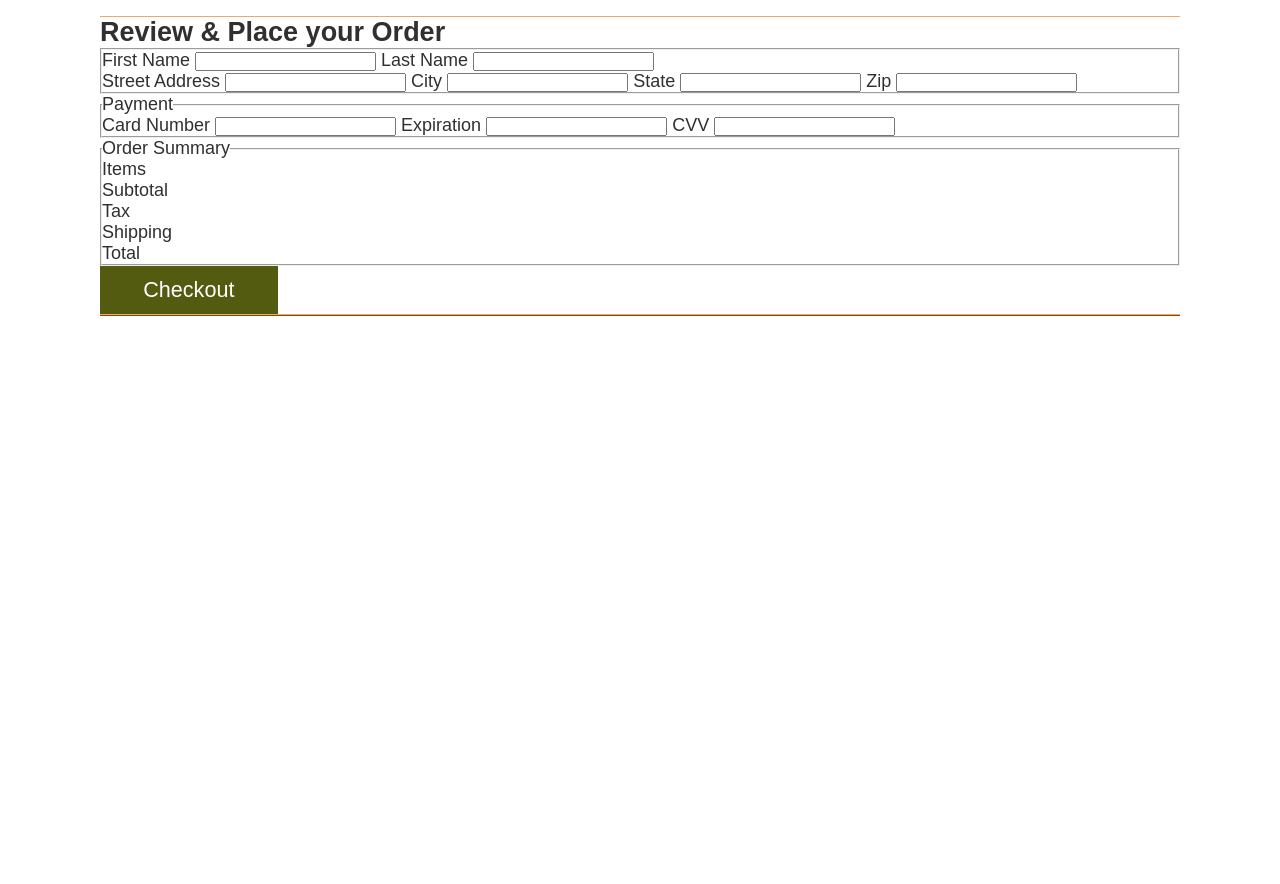
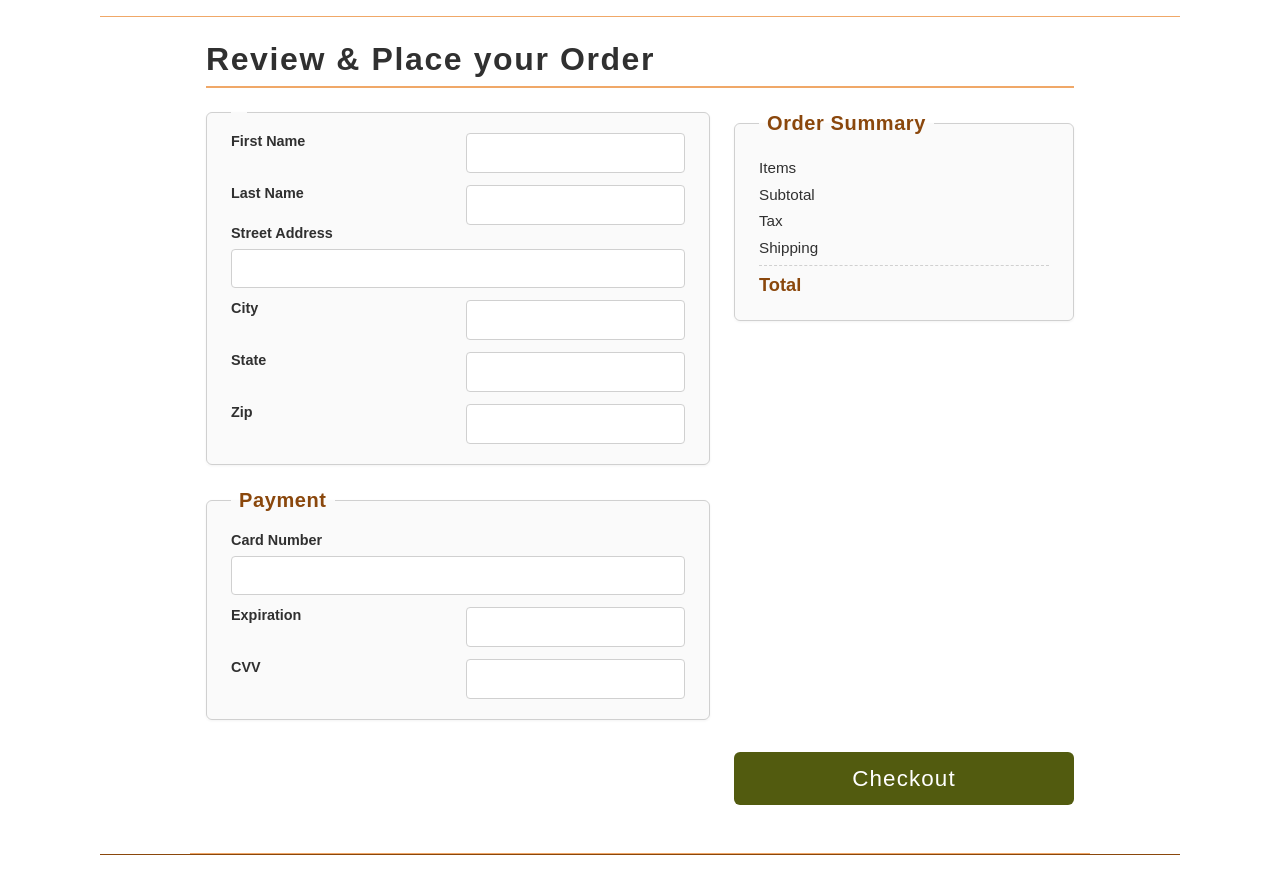
Before and after one commit to charlesisama/wdd330-team-one-, a website: page src/checkout/index.html in a window 1280 px wide. Before the commit the page ends 800 px from the top, so only its background shows below. Drawn offline with Linux system fonts and the light colour scheme; files that its build step writes are made by us from their sources.

Commit message:
Fix stylesheet path in checkout page; add styles for checkout form and order summary; enhance checkout process with improved total calculations and event handling.

```diff
--- a/src/checkout/index.html
+++ b/src/checkout/index.html
@@ -5,7 +5,7 @@
     <meta charset="UTF-8" />
     <meta name="viewport" content="width=device-width, initial-scale=1.0" />
     <title>Sleep Outside | Checkout</title>
-    <link rel="stylesheet" href="css/style.css" />
+    <link rel="stylesheet" href="../css/style.css" />
     <script src="../js/checkout.js" type="module"></script>
   </head>
 
--- a/src/css/style.css
+++ b/src/css/style.css
@@ -400,3 +400,199 @@ footer {
   color: var(--secondary-color);
   font-weight: bold;
 }
+
+/* ==========================================================================
+   Checkout Page Styles
+   ========================================================================== */
+
+main.checkout {
+  padding: 1.5rem 1rem 3rem;
+  max-width: 900px;
+  margin: 0 auto;
+}
+
+main.checkout h2 {
+  font-family: var(--font-headline);
+  font-size: 2rem;
+  letter-spacing: 0.05em;
+  color: var(--dark-grey);
+  margin-bottom: 1.5rem;
+  border-bottom: 2px solid var(--primary-color);
+  padding-bottom: 0.5rem;
+}
+
+/* Form Layout & Fieldsets */
+.checkout-form form {
+  display: flex;
+  flex-direction: column;
+  gap: 1.5rem;
+}
+
+.checkout-form fieldset {
+  border: 1px solid var(--light-grey);
+  border-radius: 6px;
+  padding: 1.25rem 1.5rem;
+  background-color: #fafafa;
+  box-shadow: 0 1px 3px rgba(0, 0, 0, 0.05);
+}
+
+.checkout-form legend {
+  font-family: var(--font-headline);
+  font-size: 1.25rem;
+  letter-spacing: 0.03em;
+  color: var(--tertiary-color);
+  padding: 0 0.5rem;
+  font-weight: bold;
+}
+
+/* Input Fields & Labels */
+.checkout__name,
+.checkout__address,
+.checkout__payment {
+  display: flex;
+  flex-direction: column;
+  gap: 0.75rem;
+}
+
+.checkout-form label {
+  font-size: var(--small-font);
+  font-weight: bold;
+  color: var(--dark-grey);
+  margin-bottom: -0.25rem;
+}
+
+.checkout-form input[type="text"] {
+  width: 100%;
+  padding: 0.65rem 0.75rem;
+  font-family: var(--font-body);
+  font-size: 0.95rem;
+  border: 1px solid var(--light-grey);
+  border-radius: 4px;
+  background-color: #ffffff;
+  transition:
+    border-color 0.2s ease,
+    box-shadow 0.2s ease;
+}
+
+.checkout-form input[type="text"]:focus {
+  outline: none;
+  border-color: var(--secondary-color);
+  box-shadow: 0 0 0 2px rgba(82, 91, 15, 0.2);
+}
+
+/* Order Summary Box */
+.checkout-summary {
+  background-color: #f4f5f0;
+  border: 1px solid var(--secondary-color);
+}
+
+.order__summary {
+  display: grid;
+  grid-template-columns: 1fr auto;
+  row-gap: 0.6rem;
+  font-size: 0.95rem;
+  padding: 0.25rem 0;
+}
+
+.order__summary div:nth-child(odd) {
+  color: var(--dark-grey);
+}
+
+.order__summary div:nth-child(even) {
+  font-weight: bold;
+  text-align: right;
+  color: var(--dark-grey);
+}
+
+.order__summary div:nth-last-child(1),
+.order__summary div:nth-last-child(2) {
+  font-size: var(--large-font);
+  color: var(--tertiary-color);
+  font-weight: bold;
+  padding-top: 0.5rem;
+  border-top: 1px dashed var(--light-grey);
+}
+
+/* Submit Button */
+#checkoutSubmit {
+  width: 100%;
+  padding: 0.85rem;
+  background-color: var(--secondary-color);
+  color: #ffffff;
+  font-family: var(--font-headline);
+  font-size: 1.4rem;
+  letter-spacing: 0.05em;
+  border: none;
+  border-radius: 6px;
+  cursor: pointer;
+  transition:
+    background-color 0.2s ease,
+    transform 0.1s ease;
+  margin-top: 0.5rem;
+}
+
+#checkoutSubmit:hover {
+  background-color: var(--tertiary-color);
+  transform: translateY(-1px);
+}
+
+#checkoutSubmit:active {
+  transform: translateY(0);
+}
+
+/* Responsive Grid for Desktop (2-column layout) */
+@media screen and (min-width: 768px) {
+  .checkout-form form {
+    display: grid;
+    grid-template-columns: 1fr 340px;
+    gap: 1.5rem;
+    align-items: start;
+  }
+
+  /* Left column takes inputs */
+  .checkout-form fieldset:nth-of-type(1),
+  .checkout-form fieldset:nth-of-type(2) {
+    grid-column: 1;
+  }
+
+  /* Right column holds summary and submit button */
+  .checkout-summary {
+    grid-column: 2;
+    grid-row: 1 / span 2;
+    position: sticky;
+    top: 1.5rem;
+  }
+
+  #checkoutSubmit {
+    grid-column: 2;
+  }
+
+  /* Internal Form Grid Spacing */
+  .checkout__name {
+    display: grid;
+    grid-template-columns: 1fr 1fr;
+    column-gap: 1rem;
+  }
+
+  .checkout__address {
+    display: grid;
+    grid-template-columns: 1fr 1fr;
+    column-gap: 1rem;
+  }
+
+  .checkout__address label[for="street"],
+  .checkout__address input#street {
+    grid-column: 1 / -1;
+  }
+
+  .checkout__payment {
+    display: grid;
+    grid-template-columns: 1fr 1fr;
+    column-gap: 1rem;
+  }
+
+  .checkout__payment label[for="cardNumber"],
+  .checkout__payment input#cardNumber {
+    grid-column: 1 / -1;
+  }
+}
--- a/src/js/CheckoutProcess.mjs
+++ b/src/js/CheckoutProcess.mjs
@@ -38,47 +38,60 @@ export default class CheckoutProcess {
   }
 
   init() {
-    this.list = getLocalStorage(this.key);
+    this.list = getLocalStorage(this.key) || [];
     this.calculateItemSummary();
   }
 
   calculateItemSummary() {
-    // calculate and display the total amount of the items in the cart, and the number of items.
     const summaryElement = document.querySelector(
-      this.outputSelector + " #cartTotal"
+      `${this.outputSelector} #cartTotal`
     );
     const itemNumElement = document.querySelector(
-      this.outputSelector + " #num-items"
+      `${this.outputSelector} #num-items`
     );
+
     itemNumElement.innerText = this.list.length;
-    // calculate the total of all the items in the cart
-    const amounts = this.list.map((item) => item.FinalPrice);
-    this.itemTotal = amounts.reduce((sum, item) => sum + item);
-    summaryElement.innerText = `$${this.itemTotal}`;;
+
+    if (this.list.length === 0) {
+      this.itemTotal = 0;
+      summaryElement.innerText = "$0.00";
+      return;
+    }
+
+    // Calculate total by looking for FinalPrice on item or nested product
+    this.itemTotal = this.list.reduce((sum, item) => {
+      // Check item.FinalPrice OR item.product.FinalPrice
+      const price =
+        item.FinalPrice ??
+        item.product?.FinalPrice ??
+        item.ListPrice ??
+        item.product?.ListPrice ??
+        0;
+
+      const qty = item.quantity ?? 1;
+
+      return sum + (Number(price) * Number(qty));
+    }, 0);
+
+    summaryElement.innerText = `$${this.itemTotal.toFixed(2)}`;
   }
 
   calculateOrderTotal() {
-    // calculate the shipping and tax amounts. Then use them to along with the cart total to figure out the order total
-    this.tax = (this.itemTotal * .06);
-    this.shipping = 10 + (this.list.length - 1) * 2;
-    this.orderTotal = (
-      parseFloat(this.itemTotal) +
-      parseFloat(this.tax) +
-      parseFloat(this.shipping)
-    )
-    // display the totals.
+    this.tax = this.itemTotal * 0.06;
+    this.shipping = this.list.length > 0 ? 10 + (this.list.length - 1) * 2 : 0;
+    this.orderTotal = this.itemTotal + this.tax + this.shipping;
+
     this.displayOrderTotals();
   }
 
   displayOrderTotals() {
-    // once the totals are all calculated display them in the order summary page
     const tax = document.querySelector(`${this.outputSelector} #tax`);
     const shipping = document.querySelector(`${this.outputSelector} #shipping`);
     const orderTotal = document.querySelector(`${this.outputSelector} #orderTotal`);
 
-    tax.innerText = `$${this.tax.toFixed(2)}`;
-    shipping.innerText = `$${this.shipping.toFixed(2)}`;
-    orderTotal.innerText = `$${this.orderTotal.toFixed(2)}`;
+    if (tax) tax.innerText = `$${this.tax.toFixed(2)}`;
+    if (shipping) shipping.innerText = `$${this.shipping.toFixed(2)}`;
+    if (orderTotal) orderTotal.innerText = `$${this.orderTotal.toFixed(2)}`;
   }
 
   async checkout() {
@@ -90,7 +103,6 @@ export default class CheckoutProcess {
     order.tax = this.tax;
     order.shipping = this.shipping;
     order.items = packageItems(this.list);
-    //console.log(order);
 
     try {
       const response = await services.checkout(order);
--- a/src/js/checkout.js
+++ b/src/js/checkout.js
@@ -1,19 +1,25 @@
 import { loadHeaderFooter } from "./utils.mjs";
-import { CheckoutProcess } from "./CheckoutProcess.mjs";
+import CheckoutProcess from "./CheckoutProcess.mjs";
 
 loadHeaderFooter();
 
 const order = new CheckoutProcess("so-cart", ".checkout-summary");
 order.init();
 
-// Add event listeners to fire calculateOrderTotal when the user changes the zip code
-document
-  .querySelector("#zip")
-  .addEventListener("blur", order.calculateOrderTotal.bind(order));
+// Calculate totals initially on load
+order.calculateOrderTotal();
 
-// listening for click on the button
-document.querySelector("#checkoutSubmit").addEventListener("click", (e) => {
-  e.preventDefault();
+// Re-calculate when zip code loses focus
+const zipInput = document.querySelector("#zip");
+if (zipInput) {
+  zipInput.addEventListener("blur", order.calculateOrderTotal.bind(order));
+}
 
-  order.checkout();
-});
+// Form submission handler
+const checkoutBtn = document.querySelector("#checkoutSubmit");
+if (checkoutBtn) {
+  checkoutBtn.addEventListener("click", (e) => {
+    e.preventDefault();
+    order.checkout();
+  });
+}
```
